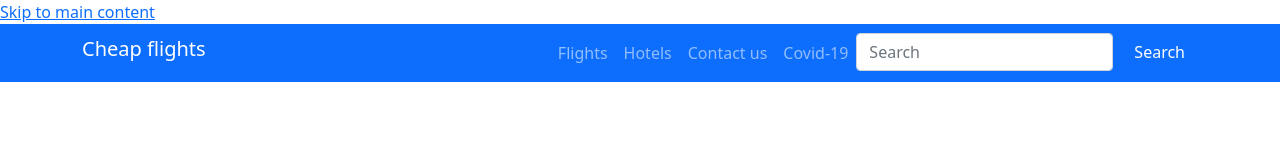
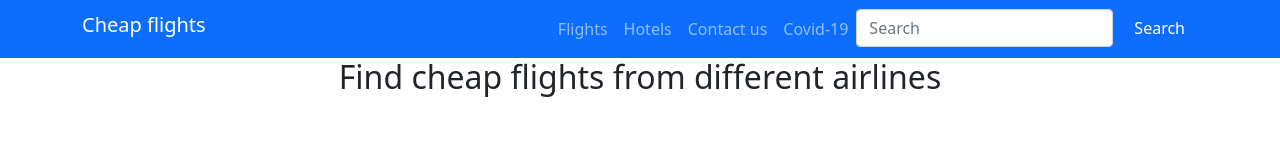
Before and after one commit to uumarabid/UserInterfaceDesign, a plain HTML site: page index.html in a window 1280 px wide. Drawn offline with nearby package versions, Linux system fonts and the light colour scheme.

Commit message:
visually hide the skip link & reaveal the skip link

```diff
--- /dev/null
+++ b/css/userinterfacestyle.css
@@ -0,0 +1,21 @@
+/* This technique is used to visually hide the skip link */
+header > a {
+    position: absolute;
+    left: -10000px;
+    top: auto;
+    width: 1px;
+    height: 1px;
+    overflow: hidden;
+  }
+  /* This technique is used to reaveal the skip link */
+  header > a:focus {
+    position: static;
+    width: auto;
+    height: auto;
+    color: #f9fafa;
+    background-color: #000000;
+  }
+
+  h2 {
+      text-align: center;
+  }
--- a/index.html
+++ b/index.html
@@ -5,6 +5,7 @@
     <meta http-equiv="X-UA-Compatible" content="IE=edge" />
     <meta name="viewport" content="width=device-width, initial-scale=1.0" />
     <title>Cheap flights</title>
+    <link href="css/userinterfacestyle.css" type="text/css" rel="stylesheet" />
     <link
       href="https://cdn.jsdelivr.net/npm/bootstrap@5.0.2/dist/css/bootstrap.min.css"
       rel="stylesheet"
@@ -61,5 +62,10 @@
         </section>
       </nav>
     </header>
+    <div class="container">
+      <main>
+        <h2 id="maincontent">Find cheap flights from different airlines</h2>
+      </main>
+    </div>
   </body>
 </html>
```
